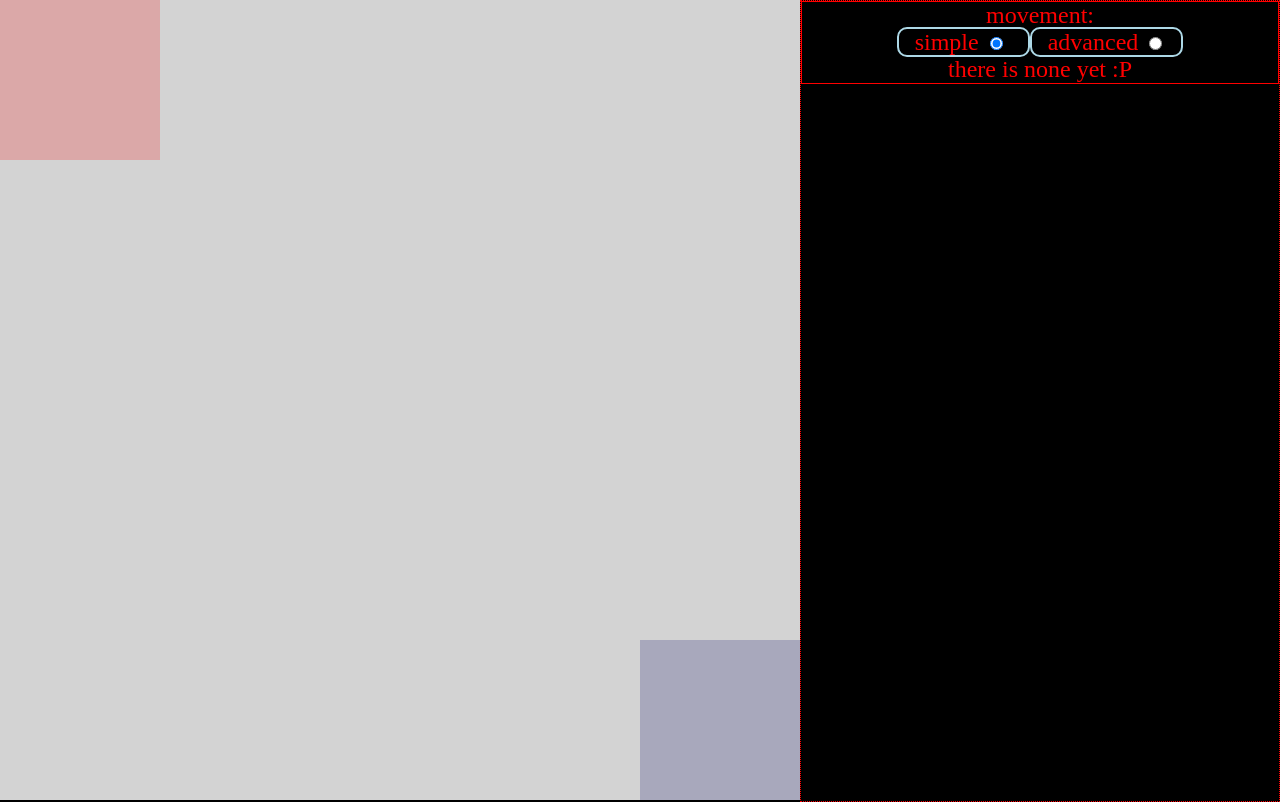
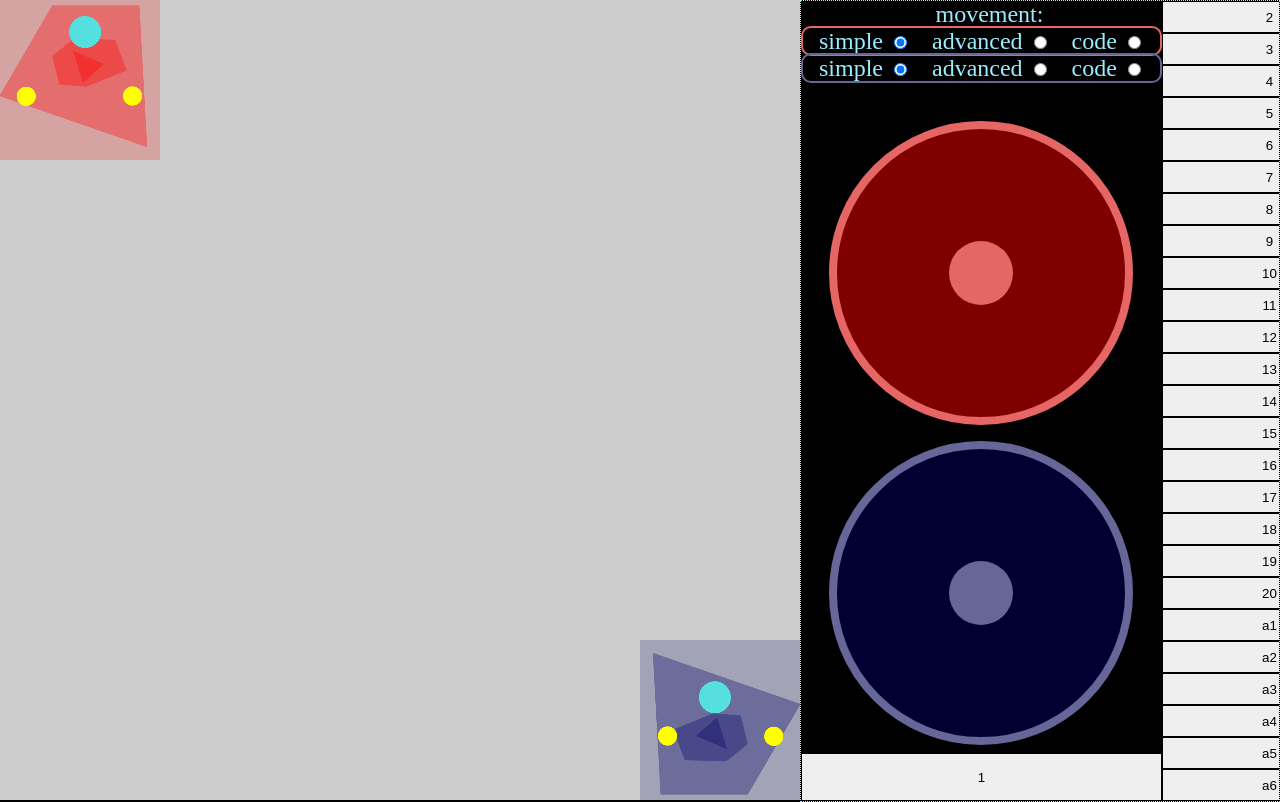
Before and after one commit to phuid/puckcollect-simulator, a plain HTML site: page index.html in a window 1280 px wide. Drawn offline with Linux system fonts and the light colour scheme.

Commit message:
work on movement

```diff
--- /dev/null
+++ b/colorblend.js
@@ -0,0 +1,108 @@
+/*
+    blend two colors to create the color that is at the percentage away from the first color
+    this is a 5 step process
+        1: validate input
+        2: convert input to 6 char hex
+        3: convert hex to rgb
+        4: take the percentage to create a ratio between the two colors
+        5: convert blend to hex
+    @param: color1      => the first color, hex (ie: #000000)
+    @param: color2      => the second color, hex (ie: #ffffff)
+    @param: percentage  => the distance from the first color, as a decimal between 0 and 1 (ie: 0.5)
+    @returns: string    => the third color, hex, represenatation of the blend between color1 and color2 at the given percentage
+*/
+function blend_colors(color1, color2, percentage)
+{
+    // check input
+    color1 = color1 || '#000000';
+    color2 = color2 || '#ffffff';
+    percentage = percentage || 0.5;
+
+    // 1: validate input, make sure we have provided a valid hex
+    if (color1.length != 4 && color1.length != 7)
+        throw new error('colors must be provided as hexes');
+
+    if (color2.length != 4 && color2.length != 7)
+        throw new error('colors must be provided as hexes');
+
+    if (percentage > 1 || percentage < 0)
+        throw new error('percentage must be between 0 and 1');
+
+    // output to canvas for proof
+    var cvs = document.createElement('canvas');
+    var ctx = cvs.getContext('2d');
+    cvs.width = 90;
+    cvs.height = 25;
+    cvs.style.width = "90";
+    cvs.style.height = "25";
+    cvs.style.position = "absolute";
+    cvs.style.top = "-25";
+    cvs.style.left = "-90";
+    document.body.appendChild(cvs);
+
+    // color1 on the left
+    ctx.fillStyle = color1;
+    ctx.fillRect(0, 0, 30, 25);
+
+    // color2 on the right
+    ctx.fillStyle = color2;
+    ctx.fillRect(60, 0, 30, 25);
+
+    // 2: check to see if we need to convert 3 char hex to 6 char hex, else slice off hash
+    //      the three character hex is just a representation of the 6 hex where each character is repeated
+    //      ie: #060 => #006600 (green)
+    if (color1.length == 4)
+        color1 = color1[1] + color1[1] + color1[2] + color1[2] + color1[3] + color1[3];
+    else
+        color1 = color1.substring(1);
+    if (color2.length == 4)
+        color2 = color2[1] + color2[1] + color2[2] + color2[2] + color2[3] + color2[3];
+    else
+        color2 = color2.substring(1);
+
+    console.log('valid: c1 => ' + color1 + ', c2 => ' + color2);
+
+    // 3: we have valid input, convert colors to rgb
+    color1 = [parseInt(color1[0] + color1[1], 16), parseInt(color1[2] + color1[3], 16), parseInt(color1[4] + color1[5], 16)];
+    color2 = [parseInt(color2[0] + color2[1], 16), parseInt(color2[2] + color2[3], 16), parseInt(color2[4] + color2[5], 16)];
+
+    console.log('hex -> rgba: c1 => [' + color1.join(', ') + '], c2 => [' + color2.join(', ') + ']');
+
+    // 4: blend
+    var color3 = [
+        (1 - percentage) * color1[0] + percentage * color2[0],
+        (1 - percentage) * color1[1] + percentage * color2[1],
+        (1 - percentage) * color1[2] + percentage * color2[2]
+    ];
+
+    console.log('c3 => [' + color3.join(', ') + ']');
+
+    // 5: convert to hex
+    color3 = '#' + int_to_hex(color3[0]) + int_to_hex(color3[1]) + int_to_hex(color3[2]);
+
+    console.log(color3);
+
+    // color3 in the middle
+    ctx.fillStyle = color3;
+    ctx.fillRect(30, 0, 30, 25);
+
+    cvs.remove();
+
+    // return hex
+    return color3;
+}
+
+/*
+    convert a Number to a two character hex string
+    must round, or we will end up with more digits than expected (2)
+    note: can also result in single digit, which will need to be padded with a 0 to the left
+    @param: num         => the number to conver to hex
+    @returns: string    => the hex representation of the provided number
+*/
+function int_to_hex(num)
+{
+    var hex = Math.round(num).toString(16);
+    if (hex.length == 1)
+        hex = '0' + hex;
+    return hex;
+}
--- a/index.html
+++ b/index.html
@@ -1,3 +1,4 @@
+<!--  -->
 <!DOCTYPE html>
 <html lang="en">
 
@@ -6,34 +7,61 @@
   <meta http-equiv="X-UA-Compatible" content="IE=edge">
   <meta name="viewport" content="width=device-width, initial-scale=1.0">
   <title>puck collect</title>
+
   <link rel="icon" type="image/x-icon" href="puck.png">
+
   <link rel="stylesheet" href="style.css">
+
+  <script type="text/javascript" src="config.js"></script>
+  <script src="colorblend.js" defer></script>
+  <script src="index.js" defer></script>
 </head>
-<script type="text/javascript" src="config.js"></script>
-<script src="index.js" defer></script>
 
 <body>
-  <!-- <label for="myCanvas">canvas:</label> -->
   <canvas id="fieldcanvas"></canvas>
-  <div id="controls">
+  <div class="controls">
     <div id="movement-select">
       <label for="movement-select">movement:</label>
       <br>
-      <group>
-        <label for="simple_movement"> simple</label>
-        <input type="radio" name="movement" id="simple_movement" checked="true">
-      </group>
-      <group>
-        <label for="advanced_movement">advanced</label>
-        <input type="radio" name="movement" id="advanced_movement">
-      </group>
+      <div>
+        <group class="movement-group">
+          <label for="simple-movement0"> simple</label>
+          <input type="radio" name="movement0" id="simple-movement0" class="simple-movement movement0" checked="true">
+
+          <label for="advanced-movement0">advanced</label>
+          <input type="radio" name="movement0" id="advanced-movement0" class="advanced-movement movement0">
+
+          <label for="code-movement0">code</label>
+          <input type="radio" name="movement0" id="code-movement0" class="code-movement movement0">
+
+        </group>
+
+        <br>
+
+        <group class="movement-group">
+          <label for="simple-movement1"> simple</label>
+          <input type="radio" name="movement1" id="simple-movement1" class="simple-movement movement1" checked="true">
+
+          <label for="advanced-movement1">advanced</label>
+          <input type="radio" name="movement1" id="advanced-movement1" class="advanced-movement movement1">
+
+          <label for="code-movement1">code</label>
+          <input type="radio" name="movement1" id="code-movement1" class="code-movement movement1">
+
+        </group>
+      </div>
       <br>
-      there is none yet :P
     </div>
-    <div id="dpads-container" >
-      <div class="dpad" onmousedown="track(0)" onmouseup="untrack(0)"></div>
-      <div class="dpad" onmousedown="track(1)" onmouseup="untrack(1)"></div>
+    <div class="joystick-container">
+      <div class="joystick" onclick="track(0)"></div>
+      <div class="tracker" onclick="track(0)"></div>
     </div>
+    <div class="joystick-container">
+      <div class="joystick" onclick="track(1)"></div>
+      <div class="tracker" onclick="track(1)""></div>
+    </div>
+    <button>1</button><button>2</button><button>3</button><button>4</button><button>5</button><button>6</button><button>7</button><button>8</button><button>9</button><button>10</button><button>11</button><button>12</button><button>13</button><button>14</button><button>15</button><button>16</button><button>17</button><button>18</button><button>19</button><button>20</button>
+    <button>a1</button><button>a2</button><button>a3</button><button>a4</button><button>a5</button><button>a6</button><button>a7</button><button>a8</button><button>a9</button><button>a10</button><button>a11</button><button>a12</button><button>a13</button><button>a14</button><button>a15</button><button>a16</button><button>a17</button><button>a18</button><button>a19</button><button>a20</button>
   </div>
 </body>
 
--- a/index.js
+++ b/index.js
@@ -1,23 +1,139 @@
-//fill polys
-// ctx.fillStyle = '#f00';
-// ctx.beginPath();
-// ctx.moveTo(0, 0);
-// ctx.lineTo(100,50);
-// ctx.lineTo(50, 100);
-// ctx.lineTo(0, 90);
-// ctx.closePath();
-// ctx.fill();´
+function checkJoystickVisibility() {
+  for (let num = 0; num < TEAMS.length; num++) {
+    if (document.getElementsByClassName("movement" + num)[0].checked) {
+      document.getElementsByClassName("joystick-container")[num].style.display =
+        "grid";
+    } else {
+      document.getElementsByClassName("joystick-container")[num].style.display =
+        "none";
+    }
+  }
+}
+
+document
+  .getElementById("movement-select")
+  .addEventListener("click", checkJoystickVisibility);
+
+checkJoystickVisibility();
+
+var mousePos = { x: 0, y: 0 };
+document.addEventListener("mousemove", (e) => {
+  mousePos = { x: e.clientX, y: e.clientY };
+  // console.log(mousePos); //debug
+});
+
+//color the html elements based on team they belong to
+for (let i = 0; i < TEAMS.length; i++) {
+  var joystick = document.getElementsByClassName("joystick")[i];
+  joystick.style.borderColor = blend_colors(
+    TEAMS[i].color,
+    getComputedStyle(document.documentElement).getPropertyValue("--fore")
+  );
+  joystick.style.backgroundColor = blend_colors(
+    TEAMS[i].color,
+    getComputedStyle(document.documentElement).getPropertyValue("--back")
+  );
+
+  var tracker = document.getElementsByClassName("tracker")[i];
+  tracker.style.backgroundColor = blend_colors(
+    TEAMS[i].color,
+    getComputedStyle(document.documentElement).getPropertyValue("--fore")
+  );
+
+  var group = document.getElementsByClassName("movement-group")[i];
+  group.style.borderColor = blend_colors(
+    TEAMS[i].color,
+    getComputedStyle(document.documentElement).getPropertyValue("--fore")
+  );
+}
 
 function DEGtoRAD(deg) {
   return (deg * Math.PI) / 180;
 }
 
-function getMovementType() {
-  if (document.getElementById("simple_movement").checked) {
-    return 0
+function readJoystick(botnum) {
+  var rect = document
+    .getElementsByClassName("joystick")
+    [botnum].getBoundingClientRect();
+  var rectCoords = {
+    x: mousePos.x - (rect.x + rect.width / 2),
+    y: mousePos.y - (rect.y + rect.height / 2),
+  };
+
+  if (rectCoords.x > rect.width / 2) {
+    rectCoords.x = rect.width / 2;
   }
-  else {
-    return 1
+  if (rectCoords.x < rect.width / -2) {
+    rectCoords.x = rect.width / -2;
+  }
+  if (rectCoords.y > rect.height / 2) {
+    rectCoords.y = rect.height / 2;
+  }
+  if (rectCoords.y < rect.height / -2) {
+    rectCoords.y = rect.height / -2;
+  }
+
+  // morph square (x,y) to circle (x,y)
+  var xx, yy, a;
+  xx = Math.abs(rectCoords.x);
+  yy = Math.abs(rectCoords.y);
+  if (xx + yy <= 1e-10) a = 0.0;
+  else if (xx >= yy) a = Math.cos(Math.atan(yy / xx));
+  else a = Math.cos(Math.atan(xx / yy));
+  rectCoords.x *= a;
+  rectCoords.y *= a;
+
+  console.log(rectCoords);
+
+  return rectCoords;
+}
+
+function showTracker(moveAmount, botnum) {
+  var tracker = document.getElementsByClassName("tracker")[botnum];
+  var joystickRect = document
+    .getElementsByClassName("joystick")
+    [botnum].getBoundingClientRect();
+
+  trackerHeight = document
+    .getElementsByClassName("tracker")
+    [botnum].getBoundingClientRect().height;
+
+  tracker.style.position = "absolute";
+  tracker.style.height = trackerHeight.toString() + "px";
+  tracker.style.left =
+    Math.round(
+      joystickRect.x + joystickRect.width / 2 + moveAmount.x
+    ).toString() + "px";
+  console.log(
+    Math.round(
+      joystickRect.x + joystickRect.width / 2 + moveAmount.x
+    ).toString() + "px"
+  );
+}
+
+function getMovementType(botnum) {
+  if (document.getElementsByClassName("simple-movement")[botnum].checked) {
+    return 0;
+  } else if (
+    document.getElementsByClassName("advanced-movement")[botnum].checked
+  ) {
+    return 1;
+  } else {
+    return 2;
+  }
+}
+
+function getMoveAmount(type, botnum) {
+  if (type == 0) {
+    // simple movement
+    if (bots[botnum].istracking) {
+      var moveAmount = readJoystick(botnum);
+      showTracker(moveAmount, botnum);
+    }
+    return { x: 0, y: 0 };
+  } else if (type == 1) {
+    //advanced movement
+  } else {
   }
 }
 
@@ -124,12 +240,15 @@ function bot(bot, color, x, y, rot) {
   };
 
   this.move = function (moveType, moveAmount) {
-    console.log(moveType);
-    console.log(moveAmount);
-  }
+    // console.log(moveType); //debug
+    // console.log(moveAmount); //debug
+  };
 
-  this.update = function () {
-    this.move(getMovementType(), getMoveAmount());
+  this.update = function (botnum) {
+    this.move(
+      getMovementType(botnum),
+      getMoveAmount(getMovementType(botnum), botnum)
+    );
     this.draw();
   };
   // this.newPos = function () {
@@ -141,17 +260,18 @@ function bot(bot, color, x, y, rot) {
 function updateGameArea() {
   GameArea.clear();
   GameArea.drawStationary();
-  bots.forEach((bot) => {
-    bot.update();
-  });
+  for (let botnum = 0; botnum < bots.length; botnum++) {
+    const bot = bots[botnum];
+    bot.update(botnum);
+  }
 }
 
 function track(index) {
-  bots[index].istracking = 1;
-}
-
-function untrack(index) {
-  bots[index].istracking = 0;
+  if (bots[1 - index].istracking) {
+    bots[1 - index].istracking = 0;
+  } else {
+    bots[index].istracking = !bots[index].istracking;
+  }
 }
 
 startGame();
--- a/style.css
+++ b/style.css
@@ -1,8 +1,9 @@
 :root {
-  --back: black;
-  --fore: lightgrey;
-  --color: red;
-  --accent: lightblue;
+  --back: #000;
+  --fore: #CCC;
+  --border: #000;
+  --color: #9EF;
+  --accent: #5CC;
   overflow: hidden;
 }
 
@@ -19,16 +20,17 @@ h1, h2, h3, h4, h5, h6 {
   font-family: monospace;
 }
 
-canvas {
+#fieldcanvas {
   position: absolute;
   height: 100vh;
   width: 100vh;
   top: 0;
   left: 0;
   background-color: var(--fore);
+  z-index: 1;
 }
 
-#controls {
+.controls {
   border: 1px dotted var(--color);
   position: absolute;
   height: 100vh;
@@ -43,53 +45,67 @@ canvas {
   overflow-y: hidden;
 }
 
-#controls>* {
+.controls>*:not(.joystick-container):not(#movement-select) {
   min-height: 2rem;
   min-width: 45%;
-  border: 1px solid var(--color);
-}
-
-#movement-select>*:is(group) {
-  border: 2px solid var(--accent);
-  border-radius: 10px;
-  padding-inline: 1rem;
+  border: 1px solid var(--border);
   flex-grow: 1;
 }
 
-#dpads-container {
-  display: flex;
-  flex-direction: row;
-  justify-content: space-around;
-  flex-wrap: wrap;
-  flex-grow: 1;
+group {
+  border: 2px solid var(--accent);
+  padding-inline-end: 1rem;
+  border-radius: 10px;
 }
 
-#dpads-container {
-  visibility: hidden;
+#movement-select {
+  height: 7rem;
 }
 
-#simple_movement:checked~#dpads-container {
-  visibility: visible;
+label {
+  margin-inline-start: 1rem;
 }
 
-.dpad {
-  margin: 0;
+.joystick-container {
+  min-height: calc((100vh - 10rem) / 2);
+  display: grid;
+  grid-template: 1fr / 1fr;
+  place-items: center;
+}
+
+.joystick {
+  margin: 0.5rem;
   background-color: var(--fore);
   border-radius: 50%;
-  flex-grow: 1;
-  min-width: 100px;
-  min-height: 100px;
+  border: 0.5rem solid var(--border);
+  height: 90%;
+  aspect-ratio: 1;
+
+  grid-column: 1 / 1;
+  grid-row: 1 / 1;
+  z-index: 2;
+}
+
+.tracker {
+  background-color: var(--fore);
+  border-radius: 50%;
+  height: 20%;
+  aspect-ratio: 1;
+
+  grid-column: 1 / 1;
+  grid-row: 1 / 1;
+  z-index: 3;
 }
 
 @media screen and (orientation: portrait) {
-  canvas {
+  #fieldcanvas {
     position: absolute;
     width: 100vw;
     height: 100vw;
     right: 0;
   }
 
-  #controls {
+  .controls {
     width: 100vw;
     top: 100vw;
     height: calc(100vh - 100vw);
@@ -100,7 +116,7 @@ canvas {
     overflow-x: hidden;
   }
 
-  #controls>* {
+  .controls>* {
     min-height: 5rem;
     min-width: calc(100% / 3);
   }
```
Also changed, not shown: 1 other file.
